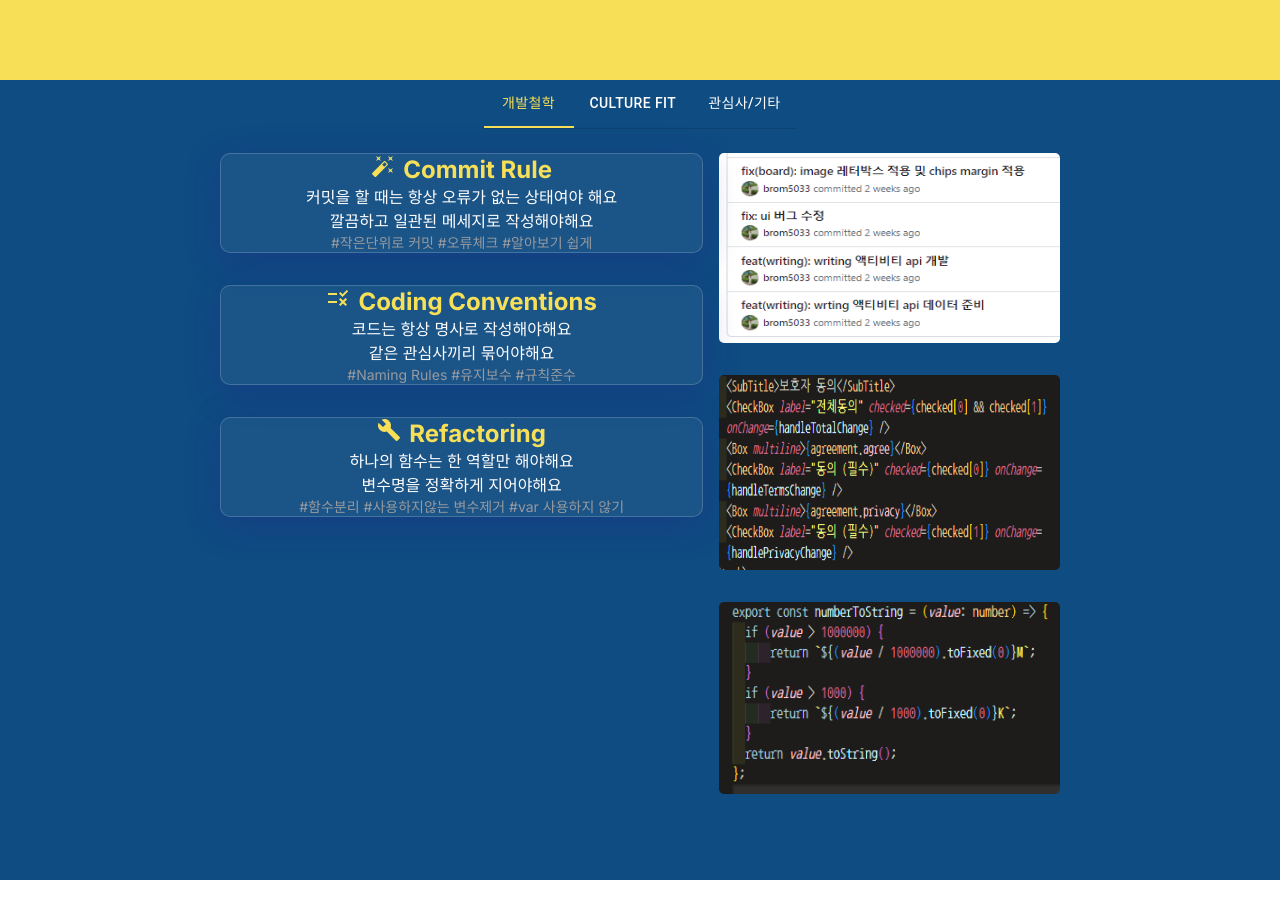
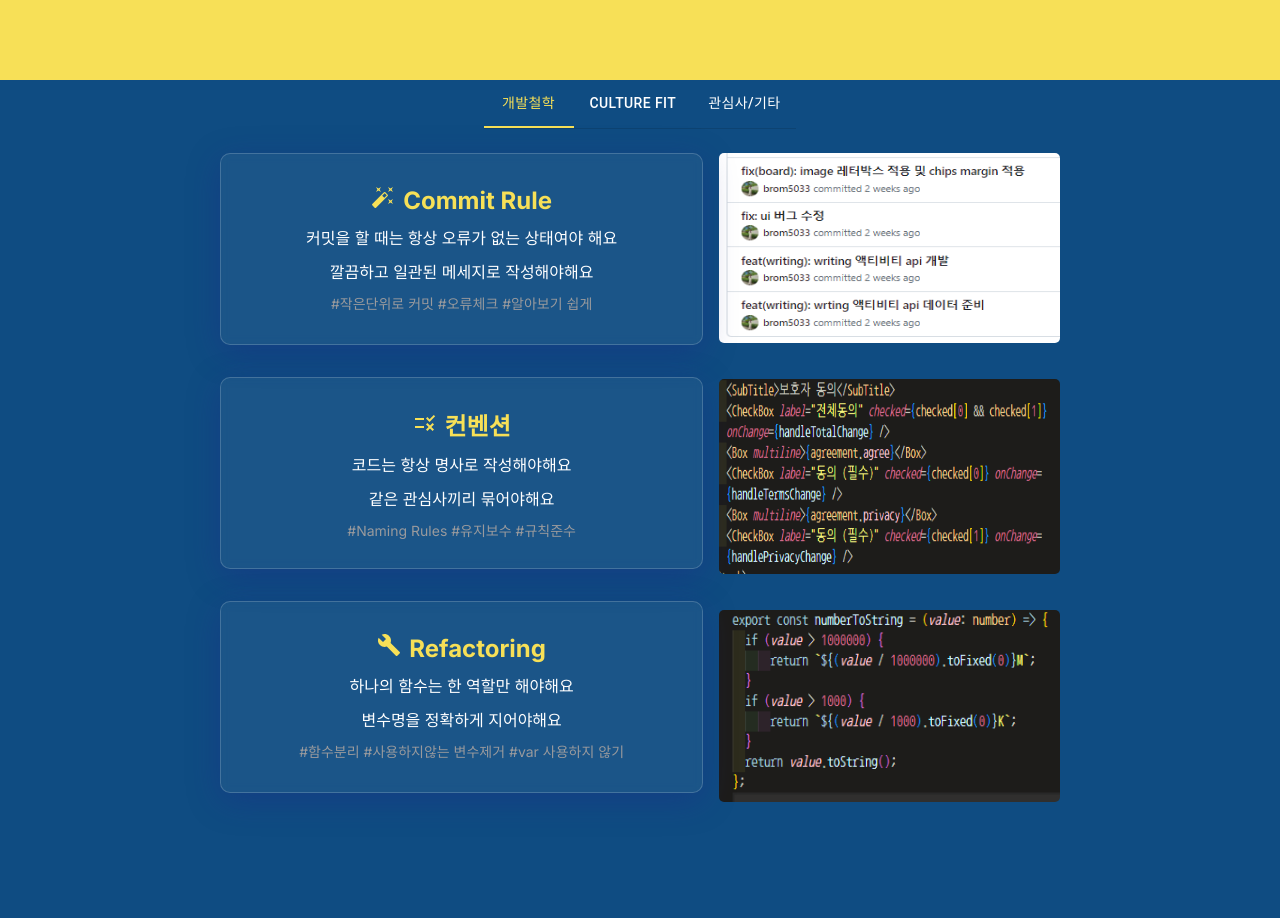
Before and after one commit to cyeju/cyeju.github.io, a Next.js app: page / in a window 1280 px wide. Shown: the part 2320-3238 px from the top of the page. Before the commit the page ends 3200 px from the top, so only its background shows below. Built offline with nearby package versions, Linux system fonts and the light colour scheme.

Commit message:
feat(fourth): ui 컴포넌트 수정

```diff
--- a/src/components/atoms/GlassCard.ts
+++ b/src/components/atoms/GlassCard.ts
@@ -1,6 +1,11 @@
 import styled from '@emotion/styled';
 
 export const GlassCard = styled.div`
+    height: 192px;
+    display: flex;
+    flex-direction: column;
+    justify-content: center;
+    gap: 10px;
     background: rgba(255, 255, 255, 0.05);
     box-shadow: 0 8px 32px 0 rgba(31, 38, 135, 0.37);
     backdrop-filter: blur(4px);
--- a/src/components/molecules/DevPhilosophy.tsx
+++ b/src/components/molecules/DevPhilosophy.tsx
@@ -1,53 +1,66 @@
+import type { FC } from 'react';
 import { Grid, Stack } from '@mui/material';
 import { AutoFixHigh, Rule, Build } from '@mui/icons-material';
 import { GlassCard } from '@/components/atoms';
 
-export const DevPhilosophy = () => {
+const style = {
+    text: {
+        color: '#999a9d',
+        fontSize: '14px',
+    },
+    iconRightMargin: {
+        marginRight: '8px',
+    },
+    h2Color: {
+        color: '#f7e057',
+    },
+    imageBorderRadius: {
+        borderRadius: '5px',
+    },
+} as const;
+
+export const DevPhilosophy: FC = () => {
     return (
         <Grid container spacing={2}>
             <Grid item xs={12} sm={7}>
                 <Stack gap={4}>
                     <Stack>
                         <GlassCard>
-                            <h2 style={{ color: '#f7e057' }}>
-                                <span style={{ marginRight: '8px' }}>
+                            <h2 style={style.h2Color}>
+                                <span style={style.iconRightMargin}>
                                     <AutoFixHigh />
                                 </span>
                                 Commit Rule
                             </h2>
                             <p>커밋을 할 때는 항상 오류가 없는 상태여야 해요</p>
                             <p>깔끔하고 일관된 메세지로 작성해야해요</p>
-                            <p style={{ color: '#999a9d', fontSize: '14px' }}>
-                                #작은단위로 커밋 #오류체크 #알아보기 쉽게
-                            </p>
+                            <p style={style.text}>#작은단위로 커밋 #오류체크 #알아보기 쉽게</p>
                         </GlassCard>
                     </Stack>
                     <Stack>
                         <GlassCard>
-                            <h2 style={{ color: '#f7e057' }}>
-                                <span style={{ marginRight: '8px' }}>
+                            <h2 style={style.h2Color}>
+                                <span style={style.iconRightMargin}>
                                     <Rule />
                                 </span>
-                                Coding Conventions
+                                컨벤션
                             </h2>
                             <p>코드는 항상 명사로 작성해야해요</p>
                             <p>같은 관심사끼리 묶어야해요 </p>
-                            <p style={{ color: '#999a9d', fontSize: '14px' }}>#Naming Rules #유지보수 #규칙준수</p>
+                            <p style={style.text}>#Naming Rules #유지보수 #규칙준수</p>
                         </GlassCard>
                     </Stack>
                     <Stack>
                         <GlassCard>
-                            <h2 style={{ color: '#f7e057' }}>
-                                <span style={{ marginRight: '8px' }}>
+                            <h2 style={style.h2Color}>
+                                <span style={style.iconRightMargin}>
                                     <Build />
                                 </span>
                                 Refactoring
                             </h2>
                             <p>하나의 함수는 한 역할만 해야해요</p>
                             <p>변수명을 정확하게 지어야해요</p>
-                            <p style={{ color: '#999a9d', fontSize: '14px' }}>
-                                #함수분리 #사용하지않는 변수제거 #var 사용하지 않기
-                            </p>
+                            <p style={style.text}>#함수분리 #사용하지않는 변수제거 #var 사용하지 않기</p>
                         </GlassCard>
                     </Stack>
                 </Stack>
@@ -55,31 +68,40 @@ export const DevPhilosophy = () => {
             <Grid item xs={5} sx={{ display: { xs: 'none', sm: 'flex' } }}>
                 <Stack gap={4}>
                     <Stack>
+                        <picture>
+                            <source srcSet="/images/commit-rules.png" type="image/png" />
                             <img
                                 src="/images/commit-rules.png"
-                            alt=""
+                                alt="커밋룰 예시"
                                 width="100%"
                                 height={190}
-                            style={{ borderRadius: '5px' }}
+                                style={style.imageBorderRadius}
                             />
+                        </picture>
                     </Stack>
                     <Stack>
+                        <picture>
+                            <source srcSet="/images/coding-conventions.png" type="image/png" />
                             <img
                                 src="/images/coding-conventions.png"
-                            alt=""
+                                alt="컨벤션 예시"
                                 width="100%"
                                 height={195}
-                            style={{ borderRadius: '5px' }}
+                                style={style.imageBorderRadius}
                             />
+                        </picture>
                     </Stack>
                     <Stack>
+                        <picture>
+                            <source srcSet="/images/refactoring.png" type="image/png" />
                             <img
                                 src="/images/refactoring.png"
-                            alt=""
+                                alt="리팩토링 예시"
                                 width="100%"
                                 height={192}
-                            style={{ borderRadius: '5px' }}
+                                style={style.imageBorderRadius}
                             />
+                        </picture>
                     </Stack>
                 </Stack>
             </Grid>
--- a/src/components/organisms/Fourth.tsx
+++ b/src/components/organisms/Fourth.tsx
@@ -12,6 +12,14 @@ const a11yProps = (index: number) => {
     };
 };
 
+const style = {
+    minW800: { minHeight: '800px' },
+    tabPanel: {
+        maxWidth: '873px',
+        width: '100%',
+    },
+} as const;
+
 export const Fourth: FC = () => {
     const [value, setValue] = useState(0);
 
@@ -21,6 +29,7 @@ export const Fourth: FC = () => {
 
     return (
         <ColorSection color="#0f4c82">
+            <div>
                 <Stack sx={{ alignItems: 'center' }}>
                     <Box sx={{ borderBottom: 1, borderColor: 'divider' }}>
                         <Tabs
@@ -43,16 +52,17 @@ export const Fourth: FC = () => {
                             <Tab label="관심사/기타" {...a11yProps(2)} sx={{ color: 'white' }} />
                         </Tabs>
                     </Box>
-                <CustomTabPanel value={value} index={0}>
+                    <CustomTabPanel value={value} index={0} style={style.minW800}>
                         <DevPhilosophy />
                     </CustomTabPanel>
-                <CustomTabPanel value={value} index={1}>
+                    <CustomTabPanel value={value} index={1} style={{ ...style.minW800, ...style.tabPanel }}>
                         <CultureFit />
                     </CustomTabPanel>
-                <CustomTabPanel value={value} index={2}>
+                    <CustomTabPanel value={value} index={2} style={{ ...style.minW800, ...style.tabPanel }}>
                         <Interests />
                     </CustomTabPanel>
                 </Stack>
+            </div>
         </ColorSection>
     );
 };
```
Also changed, not shown: src/components/molecules/CustomTabPanel.tsx (+4 -3 lines), 1 other file (tests, documents, lock files or other folders). Lines whose indentation alone changed are shown as unchanged.
